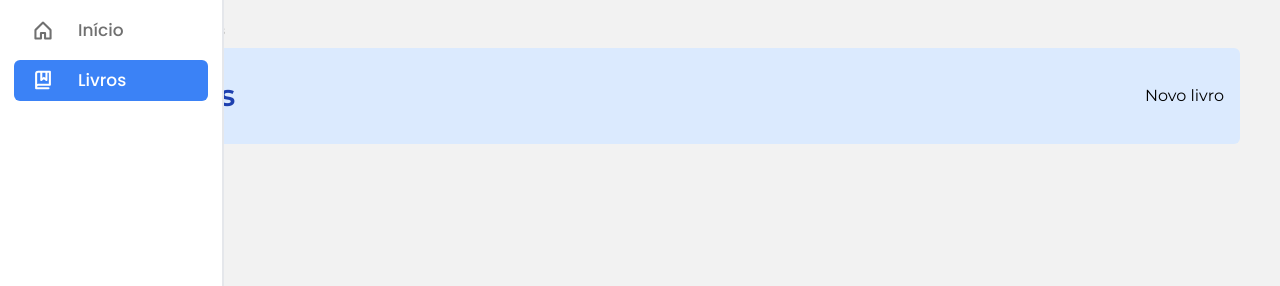
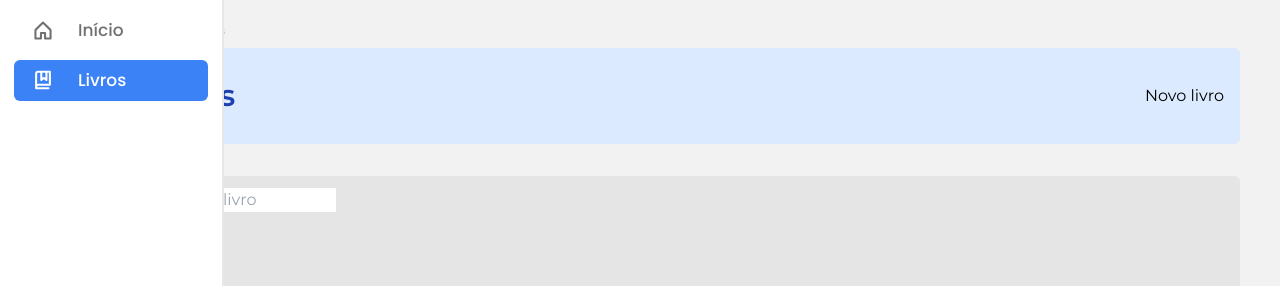
Before and after one commit to HenriqueLopesDev/bookShop, a Next.js app in the folder frontend/: page /livros in a window 1280 px wide. Shown: the top 286 px of the page. Built offline with nearby package versions, Linux system fonts and the light colour scheme.

Commit message:
feat: add custom scrollbar

```diff
--- a/frontend/app/globals.css
+++ b/frontend/app/globals.css
@@ -20,6 +20,18 @@ body{
   background-color: #f2f2f2;
 }
 
+*::-webkit-scrollbar {
+  width: 9px;
+  height: 8px;
+  background-color: #c2c2c2; /* or add it to the track */
+}
+
+*::-webkit-scrollbar-thumb {
+  background: #1e3a8a;
+  border-radius: 10px;
+  border: 1px solid #c2c2c2;
+}
+
 @layer utilities {
   .text-balance {
     text-wrap: balance;
--- a/frontend/app/livros/page.tsx
+++ b/frontend/app/livros/page.tsx
@@ -2,7 +2,7 @@ import { BreadCrumb } from '@/components'
 
 export default function Livros() {
   return (
-    <div className="py-5 px-10">
+    <div className="py-5 px-10 flex flex-col gap-8">
       <header className="flex flex-col gap-2">
         <BreadCrumb
           breadcrumbs={[
@@ -18,6 +18,15 @@ export default function Livros() {
           <button>Novo livro</button>
         </div>
       </header>
+      <div className="bg-neutral-200 bg-[#e8e8e8] py-3 px-4 rounded-md h-[calc(100vh-196px)]">
+        <div>
+          <form>
+            <input type="text" placeholder="Nome do livro" />
+            <button />
+          </form>
+        </div>
+        <button>Filtros</button>
+      </div>
     </div>
   )
 }
--- a/frontend/components/breadCrumb/Breadcrumb.tsx
+++ b/frontend/components/breadCrumb/Breadcrumb.tsx
@@ -19,7 +19,7 @@ export default function BreadCrumb({ breadcrumbs }: breadCrumbProps) {
     <div className="font-poppins flex items-center gap-1">
       <Link
         href="/"
-        className="text-neutral-500 hover:text-blue-500 duration-500 font-medium text-sm"
+        className="text-neutral-500 hover:text-blue-600 duration-700 font-medium text-sm"
         title="Ir para a página inicial"
       >
         Início
@@ -39,7 +39,7 @@ export default function BreadCrumb({ breadcrumbs }: breadCrumbProps) {
               key={breadcrumb.path}
               href={breadcrumb.path ?? ''}
               title={breadcrumb.description ?? ''}
-              className="text-neutral-400 hover:text-blue-500 duration-500 font-medium text-sm"
+              className="text-neutral-400 hover:text-blue-600 duration-700 font-medium text-sm"
             >
               {breadcrumb.name}
             </Link>
```
